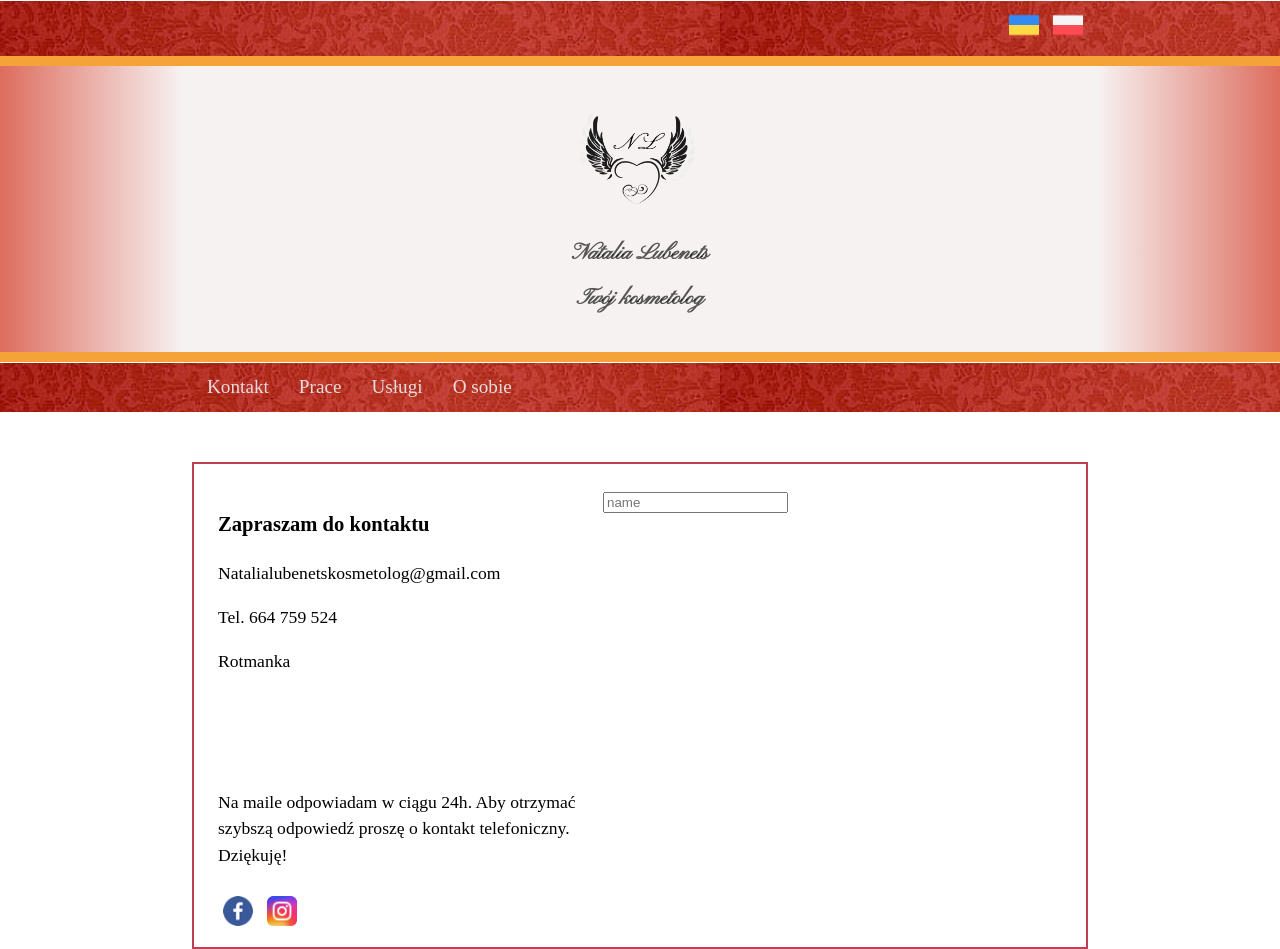
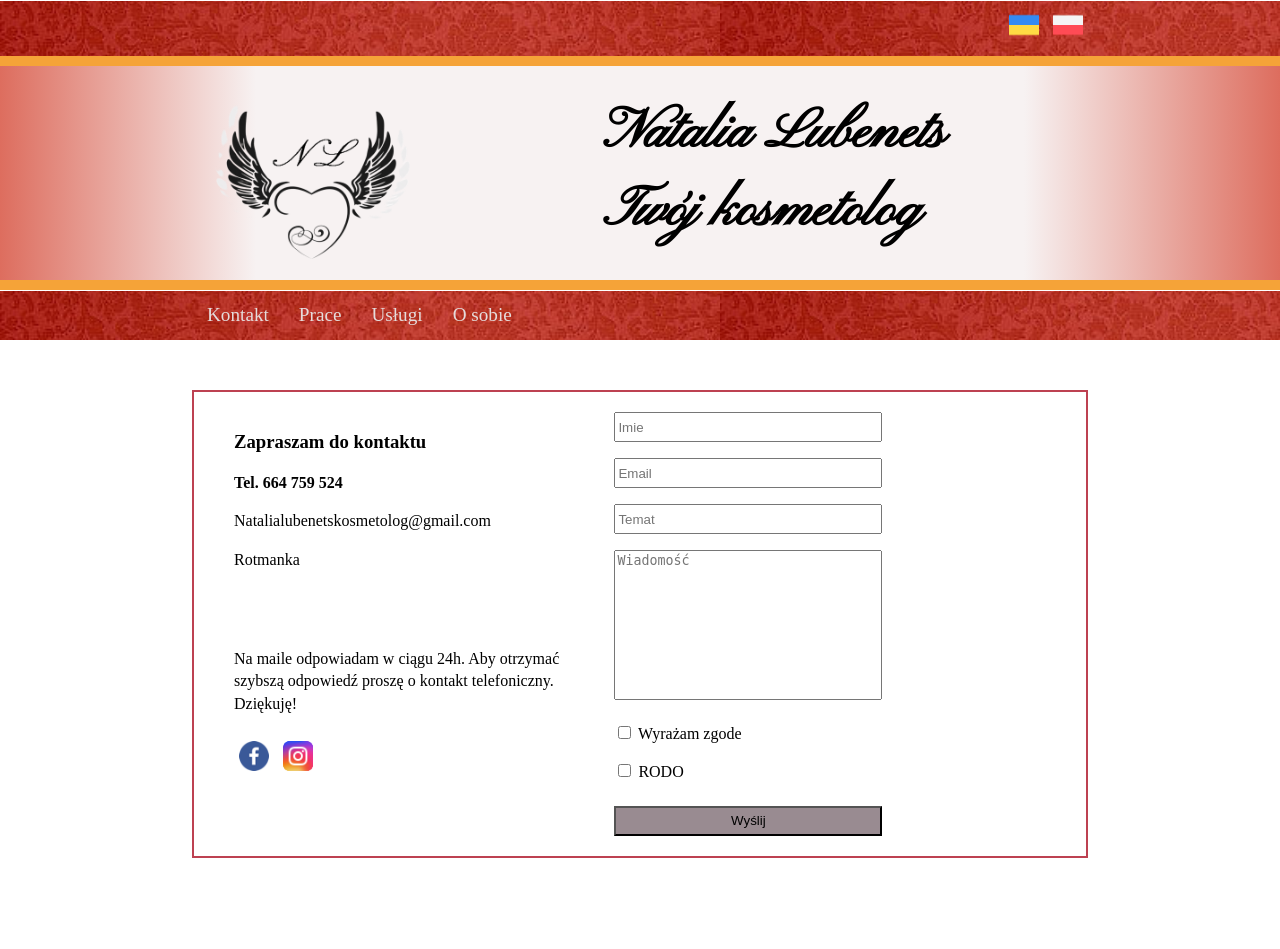
Before and after one commit to CSTDY/Nat-Lub-Site, a PHP site: page /Kontakt.php in a window 1280 px wide. After the commit the page ends 858 px from the top, so only its background shows below. Run offline with PHP 8.4, Linux system fonts and the light colour scheme.

Commit message:
add form to  kontakt.php, basic styling

```diff
--- a/Kontakt.php
+++ b/Kontakt.php
@@ -21,15 +21,13 @@
     </div>
     <div class="logo-gold"></div>
     <div class="header">
-        <div class="width1 flex-logo">
-            <figure class="logo-container">
-                <a href="index.php">
-                    <img class="logo-img" src="static/cssIMG/images/Logo.png" alt="Logo">
+        <figure class=" width1 flex-logo">
+            <a href="index.php"><img class="logo-img" src="static/cssIMG/images/Logo.png" alt="Logo"></a>
+            <div class="flex-item">
                 <h3>Natalia Lubenets</h3>
                 <h3>Twój kosmetolog</h3>
-                </a>
+            </div>
         </figure>
-        </div>
     </div>
     <div class="logo-gold"></div>
     <div class="color-bg">
@@ -45,23 +43,20 @@
     <section class="contact">
         <div class="width1">
             <div class="form">
-                <table class="form-table" cellpadding="4" cellspacing="0">
-                    <colgroup>
-                        <col width="55%">
-                        <col width="45%">
-                    </colgroup>
-                    <tbody>
+                <!--form table-->
+                <div class="form-table">
                     <tr class="text-position">
-                            <td width="45%">
+                        <div class="form-col1">
                             <h3>Zapraszam do kontaktu</h3>
+                            <p></p>
+                            <p class="tel">Tel. 664 759 524</p>
                             <p></p>
                             <p>Natalialubenetskosmetolog@gmail.com</p>
                             <p></p>
-                                <p>Tel. 664 759 524</p>
-                                <p></p>
                             <p>Rotmanka</p>
-                                </br></br></br>
-                                <p>Na maile odpowiadam w ciągu 24h.
+                            </br></br>
+                            <p>
+                                Na maile odpowiadam w ciągu 24h.
                                 Aby otrzymać szybszą odpowiedź proszę o kontakt telefoniczny. Dziękuję!</p>
                             <p></p>
                             <a href="#">
@@ -70,13 +65,38 @@
                             <a href="#">
                                 <div class="flag-img" id="IG"></div>
                             </a>
-                            </td>
-                            <td width="55%">
-                                <input type="text" name="imie" placeholder="name">
-                            </td>
-                        </tr>
-                    </tbody>
-                </table>
+                        </div>
+                        <div class="form-col2">
+                            <form action="#" method="POST">
+                                <input type="text" class="form-person-data form-cell-width" name="name"
+                                    placeholder="Imie">
+                                <p></p>
+                                <input type="text" class="form-person-data form-cell-width" name="email"
+                                    placeholder="Email">
+                                <p></p>
+                                <input type="text" class="form-person-data form-cell-width" name="topic"
+                                    placeholder="Temat">
+                                <p></p>
+                                <textarea type="text" class="form-message form-cell-width" name="content"
+                                    placeholder="Wiadomość"></textarea>
+                                <p></p>
+                                <p></p>
+                                <div>
+                                    <input type="checkbox" id="permission-box">
+                                    <label for="permission-box">Wyrażam zgode</label>
+                                </div>
+                                <p></p>
+                                <p></p>
+                                <div>
+                                    <input type="checkbox" id="RODO">
+                                    <label for="RODO">RODO</label>
+                                </div>
+                                </br>
+                                <input type="submit" class="form-submit-btn form-cell-width" value="Wyślij"
+                                    name="submit">
+                            </form>
+                        </div>
+                </div>
             </div>
         </div>
     </section>
--- a/static/cssIMG/main.css
+++ b/static/cssIMG/main.css
@@ -61,25 +61,23 @@ ul {
     background-image:
     linear-gradient(to right, rgba(212, 70, 51, 0.788), rgb(247, 242, 242),
      rgb(247, 242, 242), rgb(247, 242, 242), rgb(247, 242, 242),
-     rgb(247, 242, 242), rgb(247, 242, 242),  rgba(212, 70, 51, 0.788));
-}
-
-.logo-container {
-    width: 250px;
-    font-family: "Pinyon Script";
-    text-align: center;
-}
-
-.logo-img {
-    width: 150px;
-    margin: 8px 0 0 0;
+     rgba(212, 70, 51, 0.788));
 }
 
 .flex-logo {
     display: flex;
-    align-items: center;
-    font-size: 1.2em;
-    justify-content: center;
+    font-family: "Pinyon Script";
+    font-size: 3em;
+}
+
+.flex-logo>div {
+    align-self: center;
+    margin: 0 0 0 18%;
+}
+
+.logo-img {
+    width: 250px;
+    margin: 8px 0 0 0;
 }
 
 .logo-gold {
@@ -166,20 +165,45 @@ ul {
 }
 
 .form {
-    line-height: 1.5;
     border: 2px double rgba(167, 0, 22, 0.747);
     padding: 20px 20px 0 20px;
     font-family: "Gabriela', serif ";
 }
 
 .form-table {
-    height: 450px;
-    width: 700px;
+    display: grid;
+    grid-template-columns: 45% 55%;
+    grid-gap: 15px;
+    margin: 0 20px 20px 20px;
+    height: auto;
 }
 
 .text-position {
     vertical-align: top;
     font-size: 1.1em;
+}
+
+form>.form-cell-width {
+    width: 60%;
+}
+
+form>.form-person-data {
+    height: 30px;
+}
+
+form>.form-message {
+    resize: none;
+    height: 150px;
+}
+
+form>.form-submit-btn {
+    height: 30px;
+    background-color: rgba(99, 78, 87, 0.651);
+    text-align: center;
+}
+
+.tel {
+    font-weight: bold;
 }
 
 #FB {
```
Also changed, not shown: other parts of static/cssIMG/main.css (+45 -4 lines), O-sobie.php (+12 -12 lines), Prace.php (+14 -31 lines), Usługi.php (+65 -12 lines), index.php (+7 -9 lines). Lines whose indentation alone changed are shown as unchanged.
